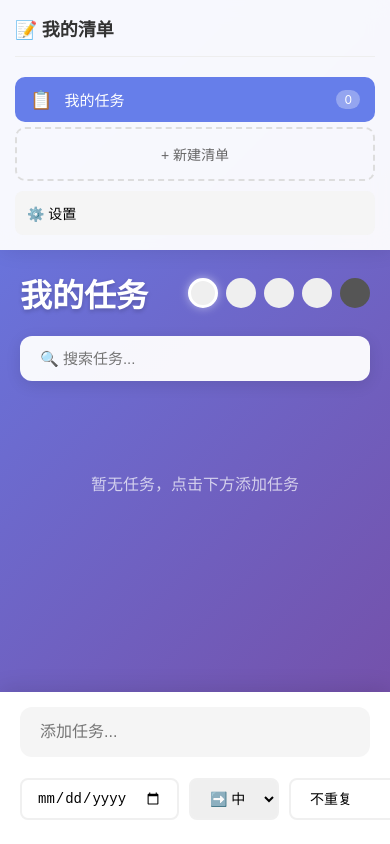
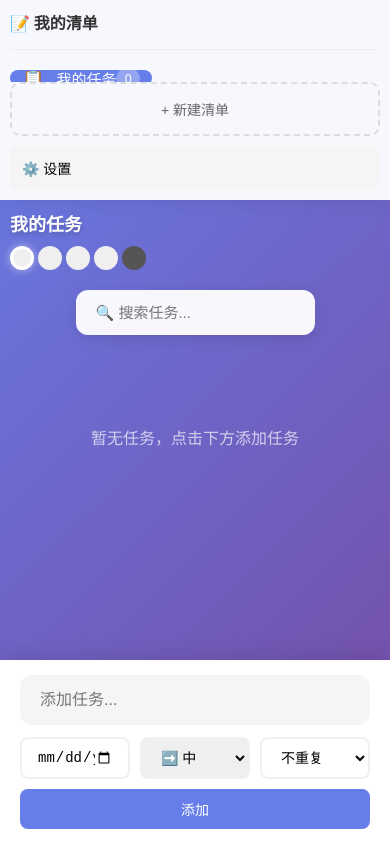
Before and after one commit to shellwalker/robot-todo-list, a React (Create React App) app: page / in a window 390 px wide. Built offline with nearby package versions, Linux system fonts and the light colour scheme.

Commit message:
feat: 添加移动端响应式优化 (#17)
- 768px 以下屏幕适配
- 480px 以下小屏幕优化
- 侧边栏横向滚动
- 任务卡片响应式布局

由 AI 自动提交

Co-authored-by: shellwalker <shellwalker@github.com>

```diff
--- a/src/App.css
+++ b/src/App.css
@@ -1215,3 +1215,137 @@ body {
 .task-card.locked .checkbox-container input:disabled {
   cursor: not-allowed;
 }
+
+/* 移动端响应式优化 */
+@media (max-width: 768px) {
+  .app-container {
+    flex-direction: column;
+  }
+
+  .sidebar {
+    width: 100%;
+    max-height: 200px;
+    overflow-y: auto;
+    padding: 10px;
+  }
+
+  .lists-container {
+    display: flex;
+    gap: 8px;
+    overflow-x: auto;
+    padding-bottom: 10px;
+  }
+
+  .list-item {
+    flex-shrink: 0;
+    padding: 8px 12px;
+  }
+
+  .list-name {
+    max-width: 80px;
+    overflow: hidden;
+    text-overflow: ellipsis;
+    white-space: nowrap;
+  }
+
+  .main-content {
+    padding: 10px;
+  }
+
+  .header-top {
+    flex-direction: column;
+    align-items: flex-start;
+    gap: 10px;
+  }
+
+  .header-top h1 {
+    font-size: 20px;
+  }
+
+  .theme-selector {
+    flex-wrap: wrap;
+  }
+
+  .toolbar {
+    flex-direction: column;
+  }
+
+  .batch-panel {
+    flex-direction: column;
+    align-items: stretch;
+  }
+
+  .batch-panel button {
+    width: 100%;
+  }
+
+  .task-card {
+    padding: 10px;
+  }
+
+  .task-header {
+    flex-wrap: wrap;
+  }
+
+  .task-content {
+    flex: 1;
+    min-width: 60%;
+  }
+
+  .task-title {
+    font-size: 14px;
+  }
+
+  .task-meta {
+    flex-wrap: wrap;
+    gap: 4px;
+  }
+
+  .add-task-options {
+    flex-wrap: wrap;
+  }
+
+  .add-task-options select,
+  .add-task-options input,
+  .add-task-options button {
+    flex: 1;
+    min-width: 100px;
+  }
+
+  .settings-panel > div {
+    width: 95%;
+    padding: 15px;
+  }
+
+  .stats-grid {
+    grid-template-columns: repeat(2, 1fr);
+  }
+
+  .shortcuts-list {
+    font-size: 12px;
+  }
+}
+
+/* 更小屏幕 */
+@media (max-width: 480px) {
+  .sidebar-header h2 {
+    font-size: 16px;
+  }
+
+  .content-header h1 {
+    font-size: 18px;
+  }
+
+  .task-tags {
+    display: none;
+  }
+
+  .theme-selector {
+    gap: 4px;
+  }
+
+  .theme-btn {
+    width: 24px;
+    height: 24px;
+  }
+}
```
